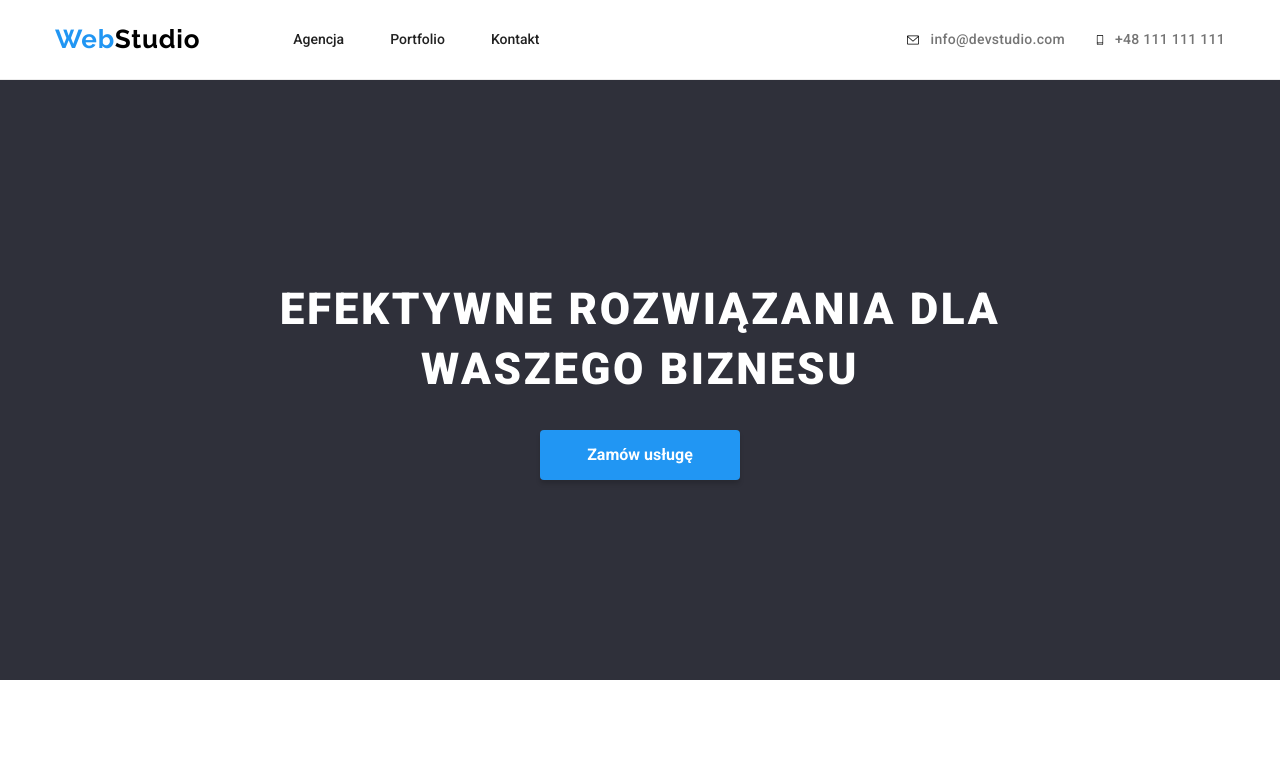
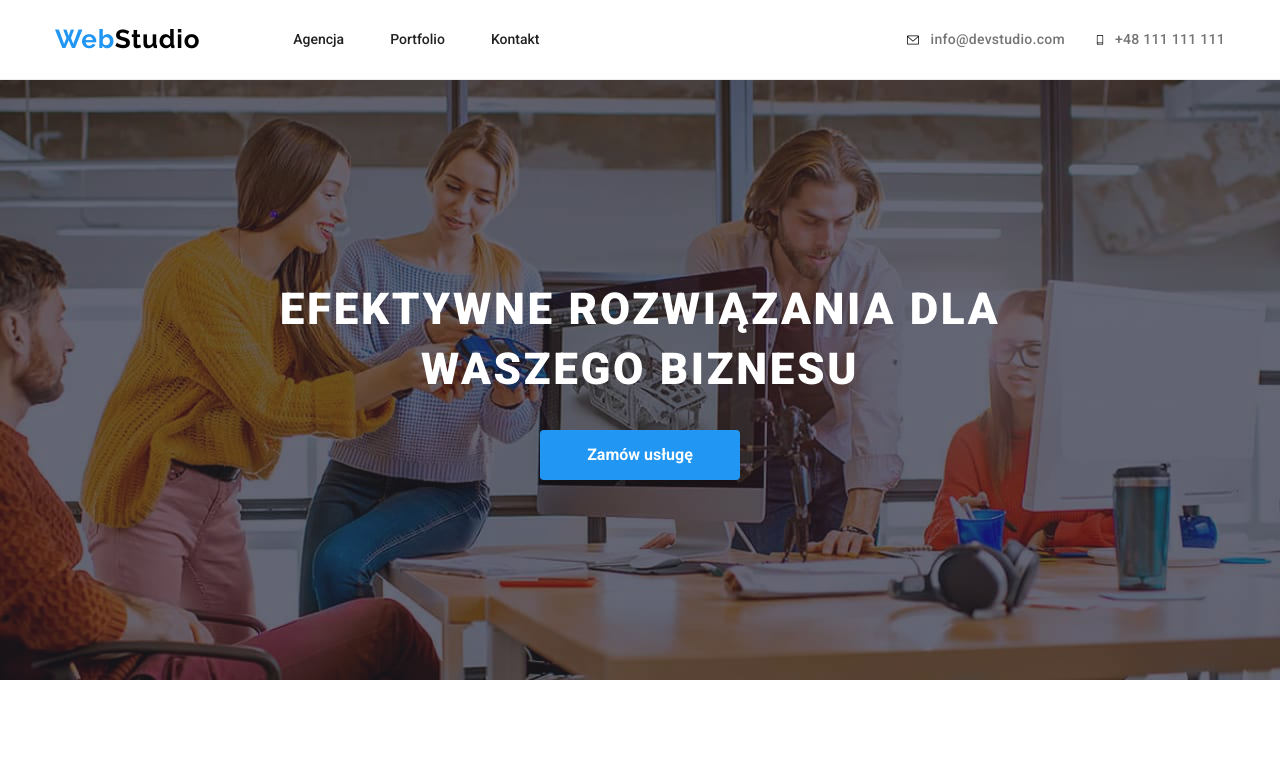
Before and after one commit to krzysztof-kryczka/goit-markup-hw-04, a plain HTML site: page index.html in a window 1280 px wide. Shown: the top 771 px of the page. Drawn offline with nearby package versions, Linux system fonts and the light colour scheme.

Commit message:
add background in section hero (img + gradient)

```diff
--- a/css/styles.css
+++ b/css/styles.css
@@ -252,7 +252,10 @@ display: flex;
     text-align: center;
     padding: 200px 0;
     display: flex;
-    justify-content: center
+    justify-content: center;
+    background-image: linear-gradient(rgba(47, 48, 58, 0.4), rgba(47, 48, 58, 0.4)), url(../images/header_hero_brand.jpg);
+    background-repeat: no-repeat;
+    background-position: center;
 }
 
 .hero-content {
```
Also changed, not shown: images/header_hero_brand.jpg (added).
